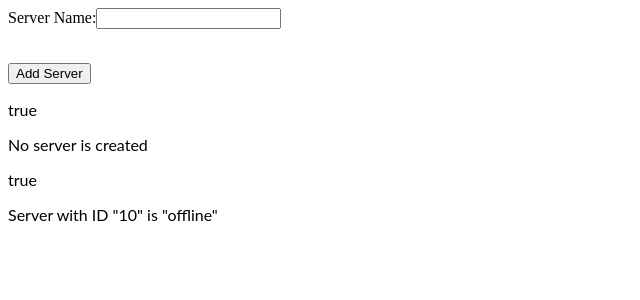
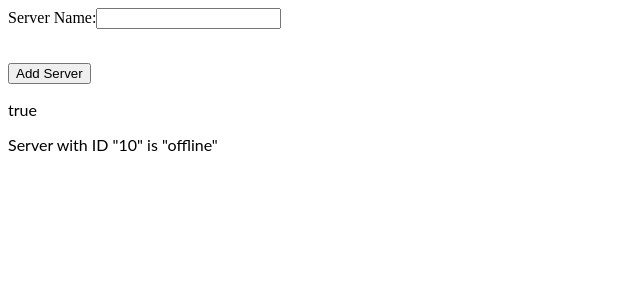
Before and after one commit to venkatagowthami/angular-ivy-y4rcme, an Angular app: page / in a window 1280 px wide. Shown: the top 300 px of the page, without its empty margins (0-640 px from the left). Built offline with nearby package versions, Linux system fonts and the light colour scheme.

Commit message:
2 files modified

```diff
--- a/src/app/app.component.html
+++ b/src/app/app.component.html
@@ -14,7 +14,8 @@
 >
   Add Server
 </button>
-<p>{{allowNewServer}}</p>
-<p>{{serverCreationStatus}}</p>
+<!-- <p>{{allowNewServer}}</p> -->
+<p *ngIf="$1"> server was created! serverName {{serverName}}</p>
+<!-- <p>{{serverCreationStatus}}</p> -->
 <p [innerText]="allowNewServer"></p>
 <p>Server with ID "{{serverId}}" is "{{getServerStatus()}}"</p>
--- a/src/app/app.component.ts
+++ b/src/app/app.component.ts
@@ -12,6 +12,7 @@ export class AppComponent {
   allowNewServer = false;
   serverCreationStatus = "No server is created";
   serverName = "";
+  serverCreated = false;
   getServerStatus() {
     return this.serverStatus;
   }
@@ -21,6 +22,7 @@ export class AppComponent {
     }, 2000);
   }
   onCreateStatus() {
+    this.serverCreated = true;
     this.serverCreationStatus = "Server is Created  Name is" + this.serverName;
   }
   onUpadteServerName(event: Event) {
```
